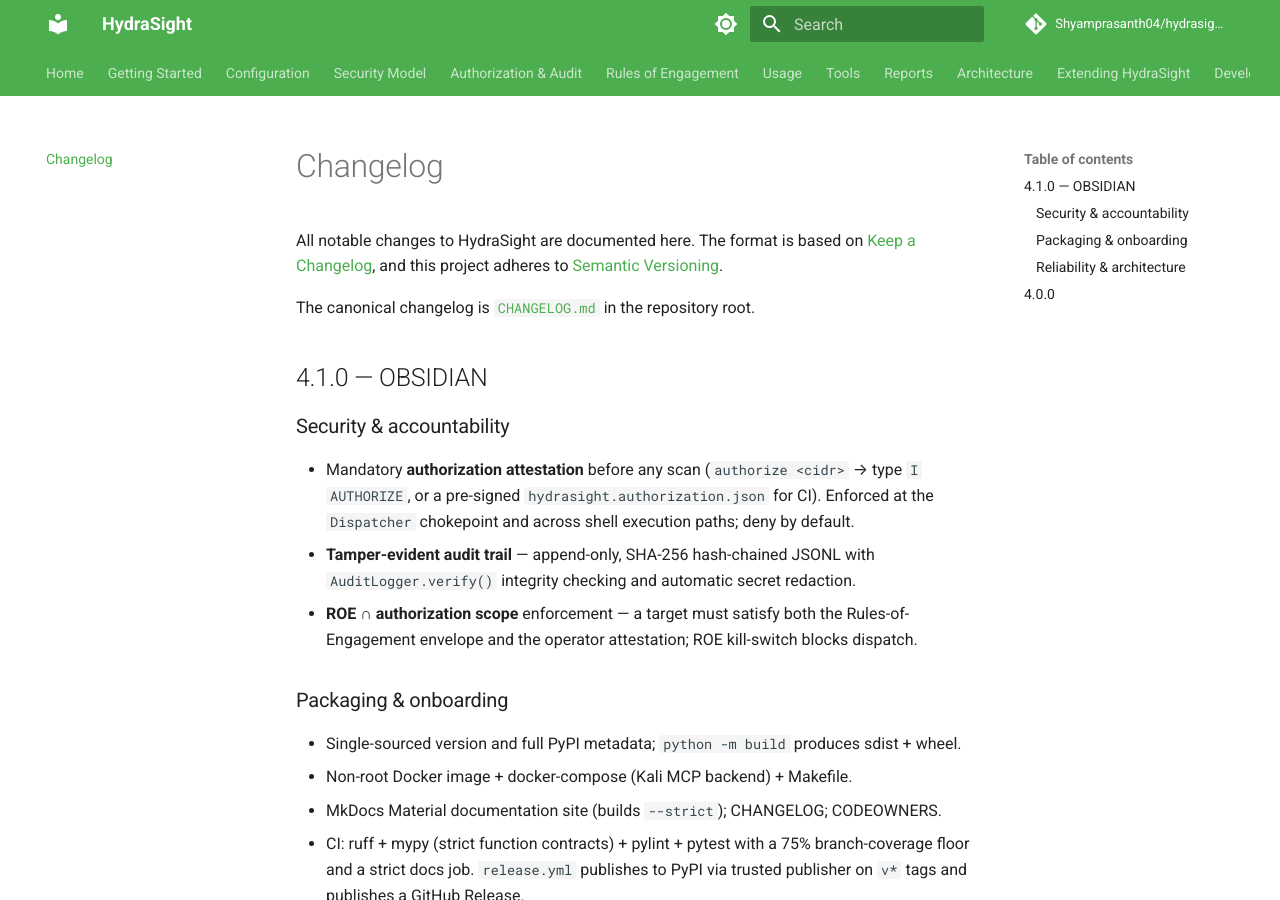
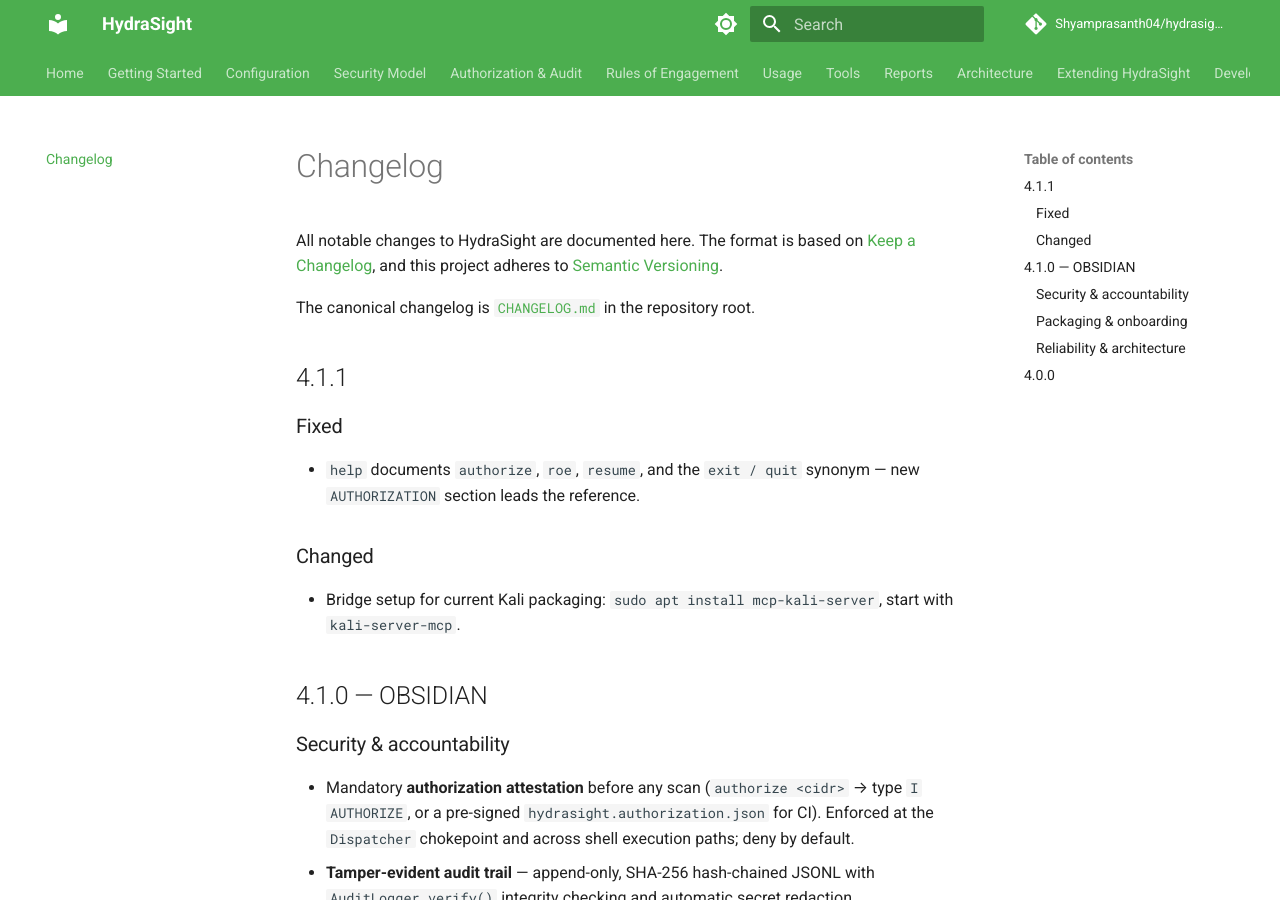
Before and after one commit to Shyamprasanth04/hydrasight, an MkDocs documentation site: the page built from docs/changelog.md, in a window 1280 px wide and 900 px high. Built offline with MkDocs 1.6.1 and Material for MkDocs 9.7.7, drawn with Linux system fonts in a browser that asks for light colours; comment, search, counter and statistics services are not loaded.

Commit message:
Release 4.1.1
- help reference: add AUTHORIZATION section (authorize, roe), resume, exit/quit
- README: apt-based Kali bridge setup (mcp-kali-server / kali-server-mcp),
  Windows console verified
- changelog entries dated and moved from Unreleased

Co-authored-by: arena-agent <297053741+arena-agent@users.noreply.github.com>

```diff
--- a/docs/changelog.md
+++ b/docs/changelog.md
@@ -7,6 +7,16 @@
 The canonical changelog is
 [`CHANGELOG.md`](https://github.com/Shyamprasanth04/hydrasight/blob/main/CHANGELOG.md)
 in the repository root.
+
+## 4.1.1
+
+### Fixed
+- `help` documents `authorize`, `roe`, `resume`, and the `exit / quit`
+  synonym — new `AUTHORIZATION` section leads the reference.
+
+### Changed
+- Bridge setup for current Kali packaging: `sudo apt install mcp-kali-server`,
+  start with `kali-server-mcp`.
 
 ## 4.1.0 — OBSIDIAN
 
```
Also changed, not shown: CHANGELOG.md (+4 -1 lines), README.md (+1 -1 lines), 1 other file.
